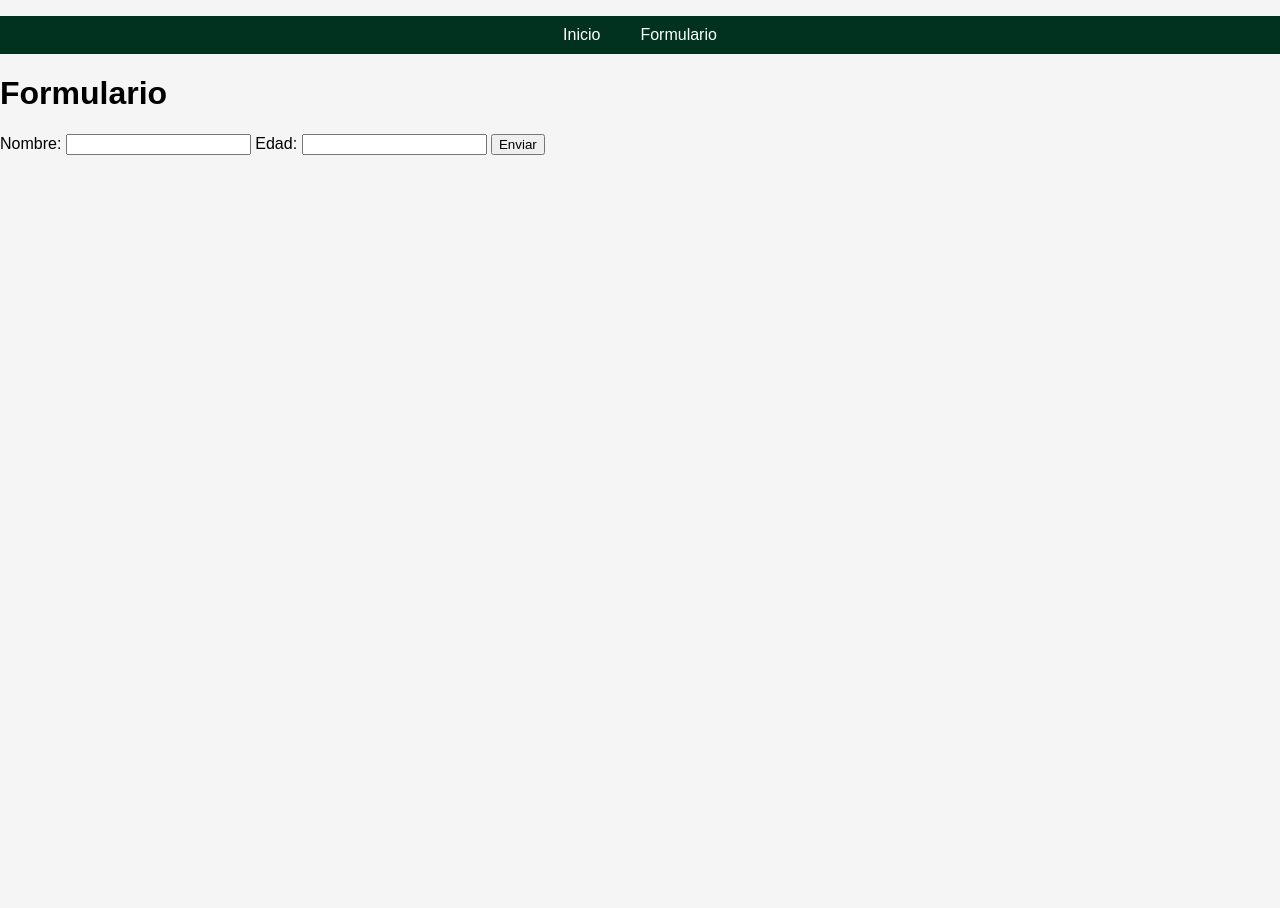
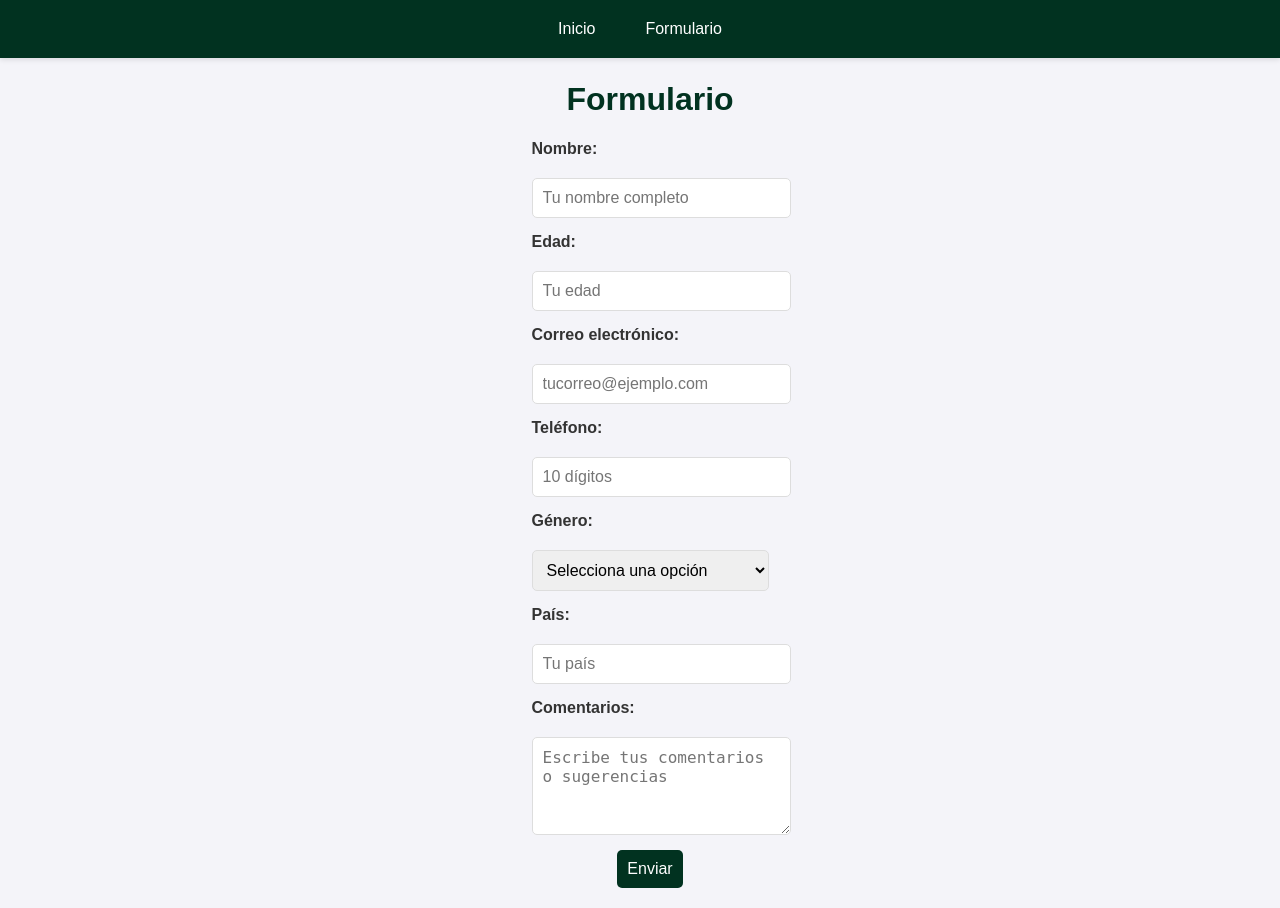
Before and after one commit to AlisonCampos/proyecto, a Python web app: template templates/form.html in a window 1280 px wide. Before the commit the page ends 155 px from the top, so only its background shows below. Run offline with Jinja, Linux system fonts and the light colour scheme; the template is opened without the code that fills it, so the values that code supplies are empty.

Commit message:
cambio en estilo

```diff
--- a/app.py
+++ b/app.py
@@ -32,6 +32,10 @@ config = {
         'tools.staticdir.on': True,
         'tools.staticdir.dir': STATIC_DIR,
         'tools.staticdir.index': 'index.html',
+    },
+    '/static': {
+        'tools.staticdir.on': True,
+        'tools.staticdir.dir': STATIC_DIR,
     }
 }
 
--- /dev/null
+++ b/static/css/style.css
@@ -0,0 +1,145 @@
+/* Estilo general */
+body {
+    font-family: 'Arial', sans-serif;
+    background-color: #f4f4f9;
+    margin: 0;
+    padding: 0;
+    display: flex;
+    justify-content: center;
+    align-items: center;
+    min-height: 100vh;
+    color: #333;
+}
+
+/* Navegación */
+nav {
+    position: fixed;
+    top: 0;
+    left: 0;
+    width: 100%;
+    background-color: #013220;
+    z-index: 1000;
+    box-shadow: 0 2px 5px rgba(0, 0, 0, 0.1);
+}
+
+nav ul {
+    list-style: none;
+    display: flex;
+    justify-content: center;
+    padding: 10px 0; /* Espaciado interno */
+    margin: 0;
+}
+
+nav ul li {
+    margin: 0 10px;
+}
+
+nav ul li a {
+    color: white;
+    text-decoration: none;
+    padding: 10px 15px;
+    display: block;
+    transition: background-color 0.3s ease;
+}
+
+nav ul li a:hover {
+    background-color: #015a33;
+}
+
+/* Breadcrumbs */
+.breadcrumbs {
+    margin: 10px;
+    font-size: 0.9em;
+    color: gray;
+}
+
+/* Contenedor principal */
+.container {
+    background-color: #ffffff;
+    padding: 20px;
+    border-radius: 10px;
+    box-shadow: 0 4px 10px rgba(0, 0, 0, 0.1);
+    max-width: 500px;
+    width: 100%;
+}
+
+/* Títulos */
+h1, h2 {
+    color: #013220;
+    text-align: center;
+}
+
+/* Párrafos */
+p {
+    text-align: center;
+    font-size: 18px;
+    margin-bottom: 20px;
+}
+
+/* Botones */
+button {
+    padding: 10px;
+    background-color: #013220;
+    color: #fff;
+    border: none;
+    border-radius: 5px;
+    cursor: pointer;
+    font-size: 16px;
+    transition: background-color 0.3s ease;
+    display: block;
+    margin: 0 auto;
+}
+
+button:hover {
+    background-color: #015a33;
+}
+
+/* Formularios */
+form {
+    display: flex;
+    flex-direction: column;
+    gap: 15px;
+}
+
+label {
+    font-weight: bold;
+    margin-bottom: 5px;
+}
+
+input, select, textarea {
+    padding: 10px;
+    border: 1px solid #ddd;
+    border-radius: 5px;
+    font-size: 16px;
+    width: 100%;
+}
+
+textarea {
+    resize: vertical; /* Permite ajustar solo verticalmente */
+}
+
+button {
+    padding: 10px;
+    background-color: #013220;
+    color: #fff;
+    border: none;
+    border-radius: 5px;
+    cursor: pointer;
+    font-size: 16px;
+    transition: background-color 0.3s ease;
+}
+
+button:hover {
+    background-color: #015a33;
+}
+
+
+/* Mensajes de error */
+.error {
+    color: red;
+    font-size: 14px;
+    text-align: center;
+}
+main {
+    margin-top: 60px; /* Espacio suficiente debajo del nav */
+}
--- a/static/css/styles.css
+++ /dev/null
@@ -1,35 +0,0 @@
-body {
-    font-family: Arial, sans-serif;
-    margin: 0;
-    padding: 0;
-    background-color: #f5f5f5;
-}
-
-nav ul {
-    list-style: none;
-    display: flex;
-    justify-content: center;
-    padding: 0;
-    background-color: #013220;
-}
-
-nav ul li {
-    margin: 0 10px;
-}
-
-nav ul li a {
-    color: white;
-    text-decoration: none;
-    padding: 10px;
-    display: block;
-}
-
-.breadcrumbs {
-    margin: 10px;
-    font-size: 0.9em;
-    color: gray;
-}
-
-.error {
-    color: red;
-}
--- a/templates/base.html
+++ b/templates/base.html
@@ -4,7 +4,7 @@
     <meta charset="UTF-8">
     <meta name="viewport" content="width=device-width, initial-scale=1.0">
     <title>{% block title %}CherryPy App{% endblock %}</title>
-    <link rel="stylesheet" href="/static/css/styles.css">
+    <link rel="stylesheet" href="/static/css/style.css">
 </head>
 <body>
     <nav>
--- a/templates/form.html
+++ b/templates/form.html
@@ -3,11 +3,43 @@
 {% block content %}
 <h1>Formulario</h1>
 <form method="post">
+    <!-- Nombre -->
     <label for="name">Nombre:</label>
-    <input type="text" id="name" name="name" required>
+    <input type="text" id="name" name="name" placeholder="Tu nombre completo" required>
+
+    <!-- Edad -->
     <label for="age">Edad:</label>
-    <input type="number" id="age" name="age" required>
+    <input type="number" id="age" name="age" placeholder="Tu edad" required>
+
+    <!-- Correo electrónico -->
+    <label for="email">Correo electrónico:</label>
+    <input type="email" id="email" name="email" placeholder="tucorreo@ejemplo.com" required>
+
+    <!-- Teléfono -->
+    <label for="phone">Teléfono:</label>
+    <input type="tel" id="phone" name="phone" placeholder="10 dígitos" pattern="[0-9]{10}" required>
+
+    <!-- Género -->
+    <label for="gender">Género:</label>
+    <select id="gender" name="gender" required>
+        <option value="">Selecciona una opción</option>
+        <option value="male">Masculino</option>
+        <option value="female">Femenino</option>
+        <option value="other">Otro</option>
+    </select>
+
+    <!-- País -->
+    <label for="country">País:</label>
+    <input type="text" id="country" name="country" placeholder="Tu país" required>
+
+    <!-- Comentarios -->
+    <label for="comments">Comentarios:</label>
+    <textarea id="comments" name="comments" rows="4" placeholder="Escribe tus comentarios o sugerencias"></textarea>
+
+    <!-- Botón enviar -->
     <button type="submit">Enviar</button>
 </form>
+
+<!-- Mensaje de error -->
 <p class="error">{{ error }}</p>
 {% endblock %}
```
